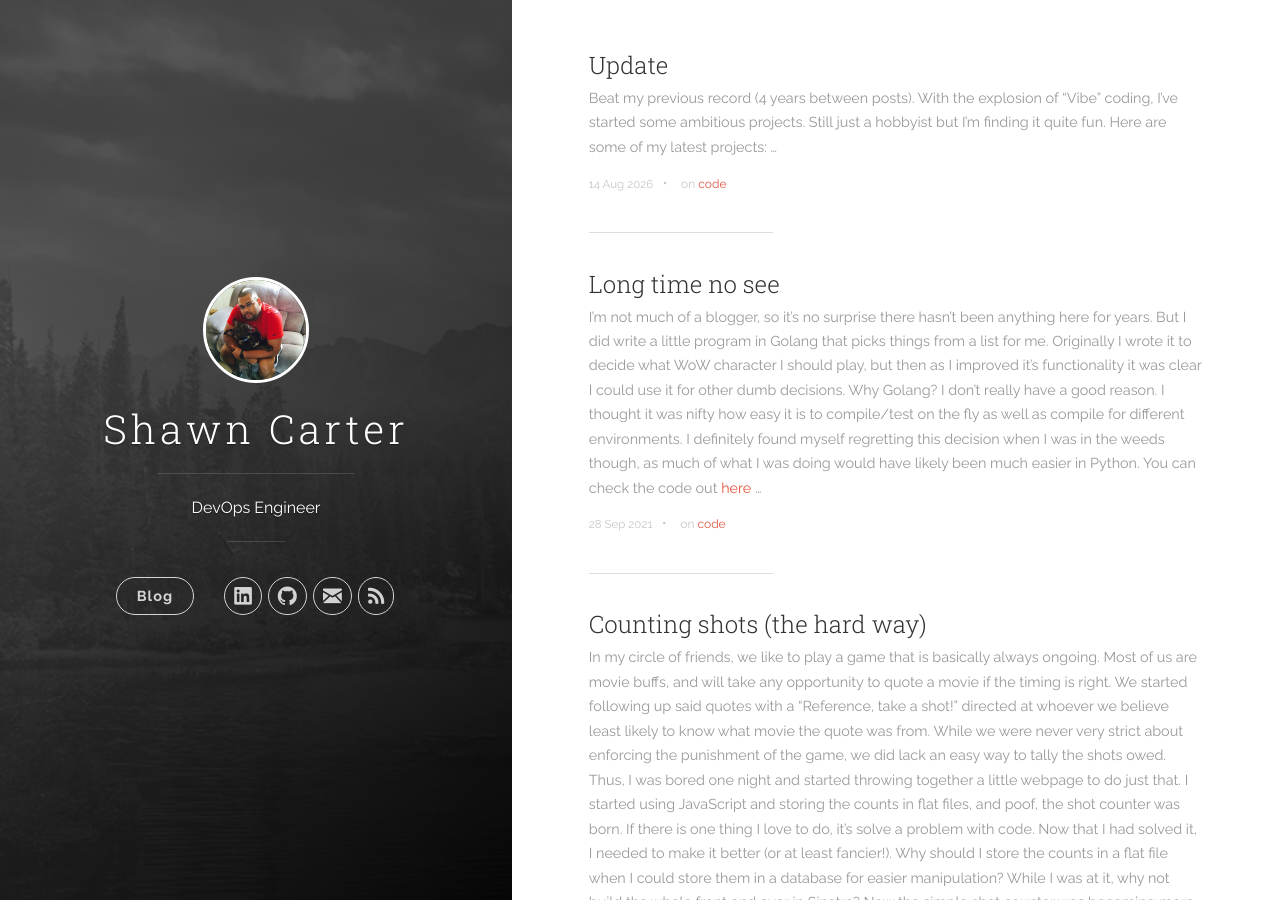
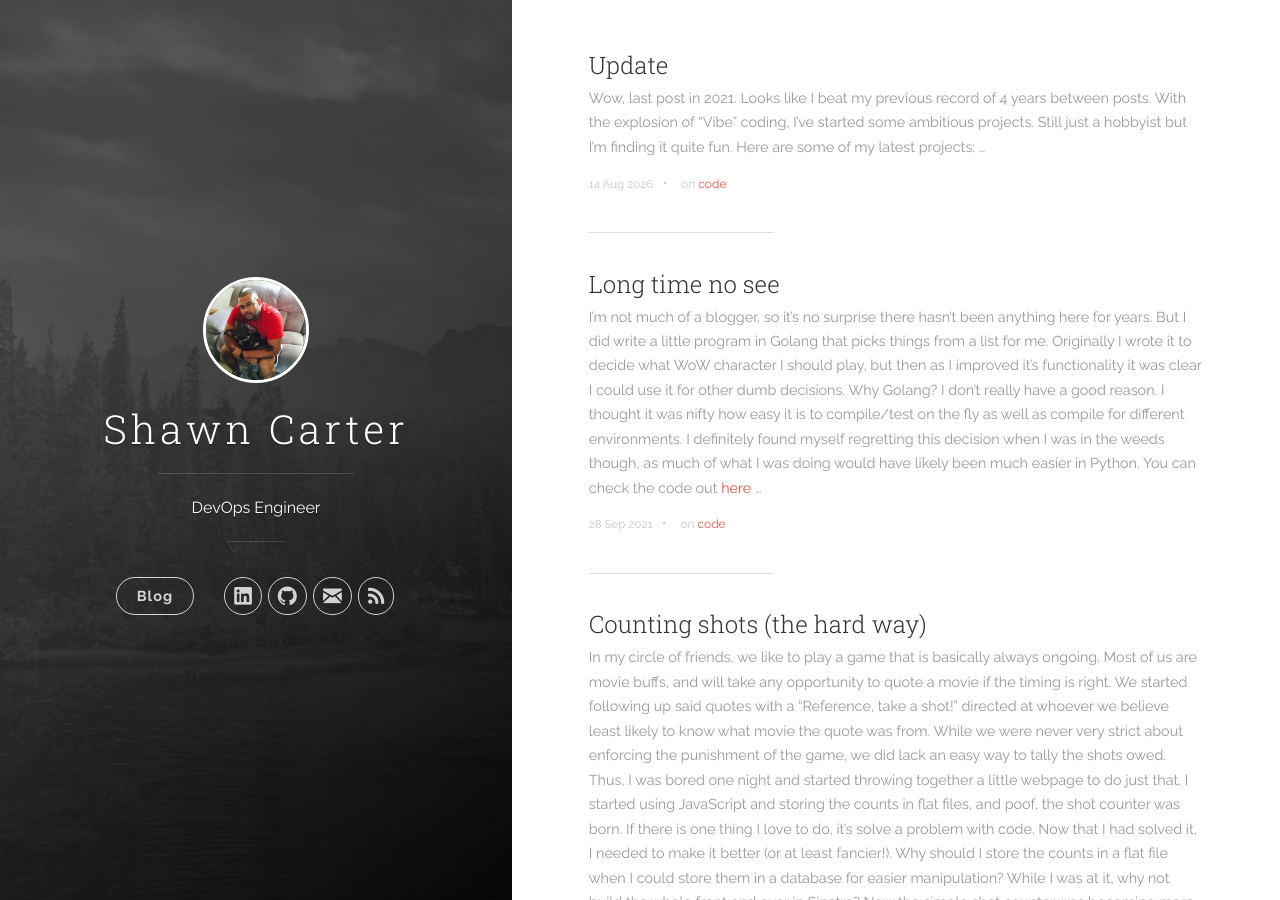
Before and after one commit to darkmagi2/darkmagi2.github.io, a Jekyll site: the page built from index.html, in a window 1280 px wide and 900 px high. Built offline with Jekyll 4.4.1, drawn with Linux system fonts in a browser that asks for light colours; nearby versions of some CDN libraries; the list of posts is cut into pages by our own code.

Commit message:
Revise post content for clarity and formatting, updating the introduction and enhancing project descriptions with proper markdown syntax.

```diff
--- a/_posts/2026-08-14-new-post.markdown
+++ b/_posts/2026-08-14-new-post.markdown
@@ -5,7 +5,7 @@
 tags: [code]
 ---
 
-Beat my previous record (4 years between posts). With the explosion of "Vibe" coding, I've started some ambitious projects. Still just a hobbyist but I'm finding it quite fun. Here are some of my latest projects:
+Wow, last post in 2021. Looks like I beat my previous record of 4 years between posts. With the explosion of "Vibe" coding, I've started some ambitious projects. Still just a hobbyist but I'm finding it quite fun. Here are some of my latest projects:
 
-Creo (https://creo.xclio.us) - A wishlist app. It utilizes AI to generate gift recommendations for people as well as handles secret santa drawing pools.
-Pulse (https://pulse.xclio.us) - A concert/event tracking app. This app allows you to coordinate event invites as well as track purchased tickets.
+- [Creo](https://creo.xclio.us) — A wishlist app. It utilizes AI to generate gift recommendations for people as well as handles secret santa drawing pools.
+- [Pulse](https://pulse.xclio.us) — A concert/event tracking app. This app allows you to coordinate event invites as well as track purchased tickets.
```
